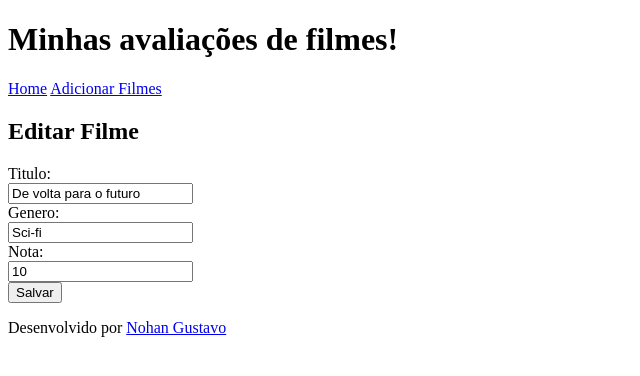
After one commit to NouanGust/Filmes_Python_Flask, a Flask app: page /editar/1 in a window 1280 px wide. The commit adds this page. Shown: the top 376 px of the page, without its empty margins (0-640 px from the left). Run offline with Flask 3, Linux system fonts and the light colour scheme; data comes from the database, SQL or seed files in the repository; both versions use the stored data as it was after the commit.

Commit message:
aula 16.05

```diff
--- a/app.py
+++ b/app.py
@@ -1,42 +1,69 @@
-from flask import Flask, render_template, request, redirect
+from flask import Flask, render_template, redirect, request
 import sqlite3
-
 
 app = Flask(__name__)
 
-# Função para conectar no banco de dados
-def pega_connection():
+
+# Função de conexão com banco de dados
+def pega_connetion():
     conn = sqlite3.connect('filmes.db')
     conn.row_factory = sqlite3.Row
     return conn
 
-# HomePage
+
+# Rota principal -- HomePage
 @app.route('/')
-def Home():
-    conn = pega_connection()
+def HomePage():
+    conn = pega_connetion()
     filmes = conn.execute('SELECT * FROM filmes').fetchall()
     conn.close()
-    return render_template('filmes.html', filmes=filmes)
+    return render_template('index.html', filmes=filmes)
 
 
-
-# Função CREATE
-
+# Rota de adicionar
 @app.route('/adicionar', methods=('GET', 'POST'))
-def adicionar():
+def AdicionarFilme():
     if request.method == 'POST':
         titulo = request.form['titulo']
         genero = request.form['genero']
         nota = request.form['nota']
 
-        conn = pega_connection()
-        conn.execute('INSERT INTO filmes (titulo, genero, nota) VALUES (?, ?, ?)',
-                     (titulo, genero, nota))
+        conn = pega_connetion()
+        conn.execute('INSERT INTO filmes(titulo, genero, nota) VALUES (?, ?, ?)',
+                    (titulo, genero, nota))
         conn.commit()
         conn.close()
         return redirect('/')
-    return render_template('adicionar.html')
+    return render_template('adicionarFilmes.html')
+
+# Rota de editar
+@app.route('/editar/<int:id>', methods=('GET', 'POST'))
+def editarFilme(id):
+    conn = pega_connetion()
+    filme = conn.execute('SELECT * FROM filmes WHERE id = ?', (id,)).fetchone()
+
+    if request.method == 'POST':
+        titulo = request.form['titulo']
+        genero = request.form['genero']
+        nota = request.form['nota']
+
+        conn.execute('UPDATE filmes SET titulo = ?, genero = ?, nota = ? WHERE id = ?',
+                     (titulo, genero, nota, id))
+        conn.commit()
+        conn.close()
+        return redirect('/')
+
+    conn.close()
+    return render_template('editarFilme.html', filme=filme)
 
 
-if __name__ == '__main__':
-    app.run(debug=True)
+# Rota de Deletar
+@app.route('/deletar/<int:id>')
+def deletarFilme(id):
+    conn = pega_connetion()
+    conn.execute('DELETE FROM filmes WHERE id= ?', (id,))
+    conn.commit()
+    conn.close()
+    return redirect('/')
+
+app.run(debug=True)
--- a/db_setup.py
+++ b/db_setup.py
@@ -4,10 +4,10 @@ conn = sqlite3.connect('filmes.db')
 cursor = conn.cursor()
 
 cursor.execute('''
-    CREATE TABLE filmes (
+    CREATE TABLE filmes(
         id INTEGER PRIMARY KEY AUTOINCREMENT,
         titulo TEXT NOT NULL,
-        genero TEXT NOT NUll,
+        genero TEXT NOT NULL,
         nota INTEGER
     )
 ''')
--- a/templates/base.html
+++ b/templates/base.html
@@ -3,22 +3,26 @@
 <head>
     <meta charset="UTF-8">
     <meta name="viewport" content="width=device-width, initial-scale=1.0">
-    <title>Minha Lista de Filmes</title>
+    <title>Lista de Filmes</title>
 </head>
 <body>
 
     <header>
-        <h1>Meus filmes favoritos</h1>
+        <h1>Minhas avaliações de filmes!</h1>
         <nav>
             <a href="/">Home</a>
-            <a href="/adicionar">Adicionar</a>
+            <a href="/adicionar">Adicionar Filmes</a>
         </nav>
     </header>
 
     <main>
-        {% block content %}{% endblock %}
+        {% block content %}
+        {% endblock %}
     </main>
 
+    <footer>
+        <p>Desenvolvido por <a href="#">Nohan Gustavo</a></p>
+    </footer>
 
 </body>
 </html>
--- /dev/null
+++ b/templates/editarFilme.html
@@ -0,0 +1,23 @@
+{% extends 'base.html' %}
+{% block content %}
+
+    <h2>Editar Filme</h2>
+    <form method="post">
+        <!--Campo do Titulo-->
+        <label for="titulo">Titulo:</label><br>
+        <input type="text" name="titulo" value="{{ filme['titulo'] }}" required><br>
+
+        <!--Campo do Genero-->
+        <label for="genero">Genero:</label><br>
+        <input type="text" name="genero" value="{{ filme['genero'] }}" required><br>
+
+        <!--Campo da Nota-->
+        <label for="nota">Nota:</label><br>
+        <input type="number" name="nota" value="{{ filme['nota'] }}" required><br>
+
+
+
+        <button type="submit">Salvar</button>
+    </form>
+
+{% endblock %}
```
Also changed, not shown: templates/adicionarFilmes.html (added, +21 -0 lines), templates/index.html (added, +36 -0 lines), filmes.db.
